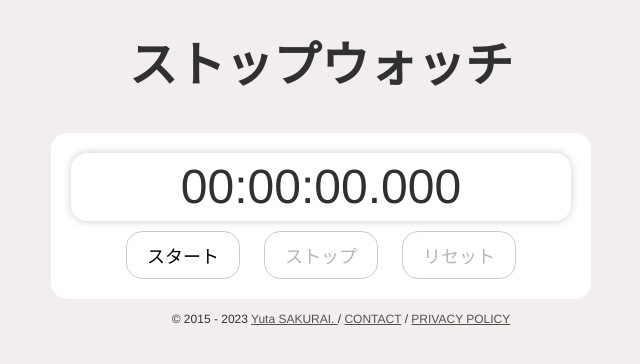
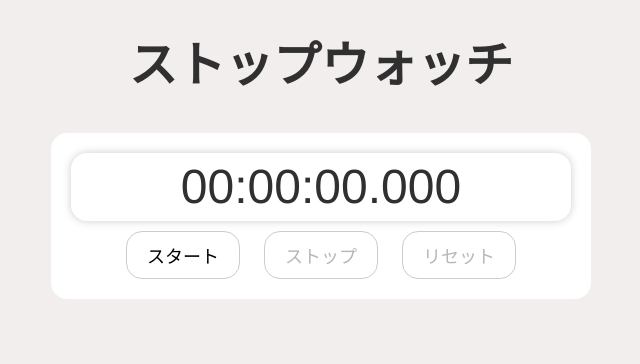
Before and after one commit to Ideas0205/stopwatch2, a plain HTML site: page index.html in a window 1280 px wide. Shown: the whole page, without its empty margins (319-959 px from the left). Drawn offline with Linux system fonts and the light colour scheme; files that its build step writes are made by us from their sources; files whose address does not match are found by name.

Commit message:
Update index.html

```diff
--- a/index.html
+++ b/index.html
@@ -20,19 +20,6 @@
             <button id="reset" disabled>リセット</button>
         </div>
     </header>
-<footer>
-    <ul class="copyright">
-        <p class="copyright"> &copy; 2015
-            <script type="text/javascript" language="JavaScript">
-                                  <!--
-                                    var TYnow = new Date();document.write( ' - ' + TYnow.getFullYear() );
-                                  // -->
-                                  </script>
-                                  <a href="https://www.skri.gr.jp/">Yuta SAKURAI. </a> /
-                                  <a href="https://www.skri.gr.jp/survey/index.php/629556?lang=ja">CONTACT</a> /
-                                  <a href="https://www.skri.gr.jp/privacy/">PRIVACY POLICY</a></p>
-    </ul>
-</footer>
 <script src="js/script.js"></script>
 </body>
 </html>
```
